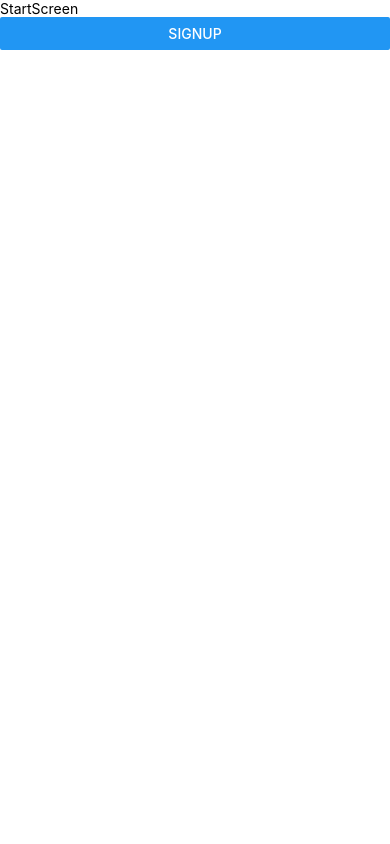
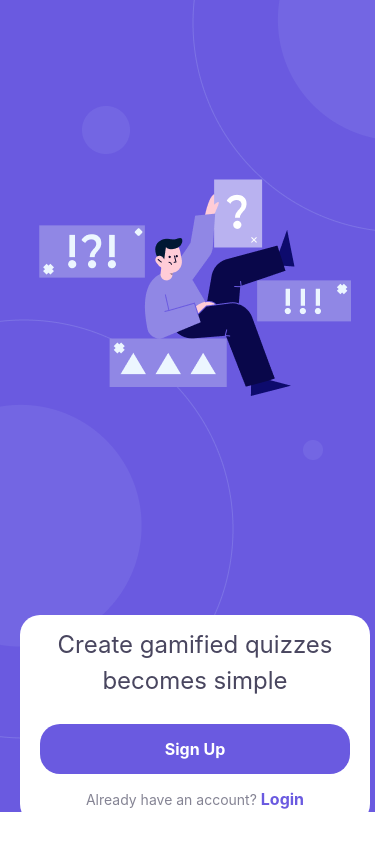
Before and after one commit to Mowgle88/Queezy-app, a React Native app: screen / in a window 390 px wide. Built offline with nearby package versions, Linux system fonts and the light colour scheme.

Commit message:
feat: add start screen content

```diff
--- /dev/null
+++ b/components/StartContent.tsx
@@ -0,0 +1,50 @@
+import { StyleSheet, Text, View } from 'react-native'
+import React from 'react'
+import CustomButton from './ui/CustomButton'
+import { Colors } from '../constants/styles'
+
+export default function StartContent() {
+  function goSignupHandler() {
+  }
+
+  return (
+    <View style={styles.container}>
+      <Text style={styles.text}>Create gamified quizzes becomes simple</Text>
+      <CustomButton style={styles.button} onPress={goSignupHandler}>Sign Up</CustomButton>
+      <View style={styles.textContainer}>
+        <Text style={styles.text2}>Already have an account? </Text>
+        <CustomButton mode='flat' onPress={goSignupHandler}>Login</CustomButton>
+      </View>
+    </View>
+  )
+}
+
+const styles = StyleSheet.create({
+  container: {
+    marginBottom: 20,
+    marginHorizontal: 20,
+    borderRadius: 20,
+    justifyContent: 'center',
+    alignItems: 'center',
+    backgroundColor: 'white'
+  },
+  text: {
+    fontSize: 24,
+    color: Colors.black,
+    lineHeight: 36,
+    textAlign: 'center',
+    paddingTop: 12,
+    paddingBottom: 25
+  },
+  textContainer: {
+    flexDirection: 'row',
+    alignItems: 'center'
+  },
+  text2: {
+    paddingVertical: 12,
+    color: Colors.grey
+  },
+  button: {
+    width: 310,
+  }
+})
--- /dev/null
+++ b/components/ui/CustomButton.tsx
@@ -0,0 +1,51 @@
+import { ReactNode } from 'react';
+import { Pressable, StyleProp, StyleSheet, Text, View, ViewStyle } from 'react-native';
+
+import { Colors } from '../../constants/styles';
+
+interface CustomButtonProps {
+  children: ReactNode,
+  onPress: () => void,
+  mode?: 'flat',
+  style?: StyleProp<ViewStyle>
+}
+
+export default function CustomButton({ children, onPress, mode, style }: CustomButtonProps) {
+  return (
+    <View style={style}>
+      <Pressable
+        onPress={onPress}
+        style={({ pressed }) => pressed && styles.pressed}
+      >
+        <View style={[styles.button, mode === 'flat' && styles.flat, style]}>
+          <Text style={[styles.buttonText, mode === 'flat' && styles.flatText]}>{children}</Text>
+        </View>
+      </Pressable>
+    </View>
+  )
+}
+
+const styles = StyleSheet.create({
+  button: {
+    borderRadius: 20,
+    paddingVertical: 15,
+    backgroundColor: Colors.royalBlue,
+  },
+  flat: {
+    backgroundColor: 'transparent',
+    elevation: 0
+  },
+  buttonText: {
+    color: 'white',
+    textAlign: 'center',
+    fontSize: 16,
+    fontWeight: 'bold'
+  },
+  flatText: {
+    color: Colors.royalBlue,
+    backgroundColor: 'white',
+  },
+  pressed: {
+    opacity: 0.75,
+  }
+})
--- /dev/null
+++ b/constants/styles.js
@@ -0,0 +1,11 @@
+export const Colors = {
+  royalBlue: '#6A5AE0',
+  dullLavender: '#9087E5',
+  pinkSalmon: '#FF8FA2',
+  pastelPink: '#FFD6DD',
+  hawkesBlue: '#C4D0FB',
+  mintTulip: '#C9F2E9',
+  black: '#49465F',
+  grey: '#858494',
+  grey2: '#E6E6E6',
+}
--- a/screens/StartScreen.tsx
+++ b/screens/StartScreen.tsx
@@ -1,13 +1,48 @@
-import { Button, StyleSheet, Text, View } from 'react-native'
+import { Image, ImageBackground, StyleSheet, View } from 'react-native'
 import React from 'react'
+import StartContent from '../components/StartContent'
 
 export default function StartScreen() {
   return (
-    <View>
-      <Text>StartScreen</Text>
-      <Button title='signUp'></Button>
+    <View style={styles.container}>
+      <ImageBackground source={require('../assets/auth-image-bachground.png')} resizeMode="cover" style={styles.image}>
+        <View style={styles.imageContainer}>
+          <Image
+            source={require('../assets/Illustration.png')}
+          />
+        </View>
+        <View style={styles.contentContainer}>
+          <StartContent />
+        </View>
+      </ImageBackground>
     </View>
   )
 }
 
-const styles = StyleSheet.create({})
+const styles = StyleSheet.create({
+  container: {
+    flex: 1,
+  },
+  imageContainer: {
+    flex: 2,
+    alignItems: "center",
+    justifyContent: "center"
+  },
+  contentContainer: {
+    flex: 1,
+    justifyContent: "flex-end"
+
+  },
+  image: {
+    flex: 1,
+    // justifyContent: "flex-end"
+  },
+  text: {
+    color: "white",
+    fontSize: 42,
+    lineHeight: 84,
+    fontWeight: "bold",
+    textAlign: "center",
+    backgroundColor: "#000000c0"
+  }
+})
```
Also changed, not shown: assets/Illustration.png (added), assets/auth-image-bachground.png (added).
